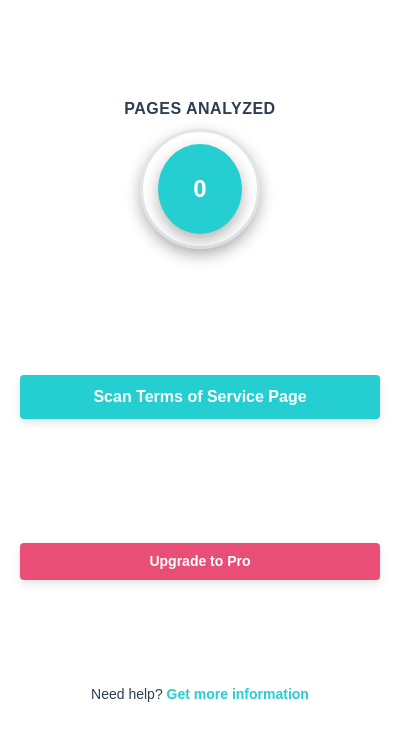
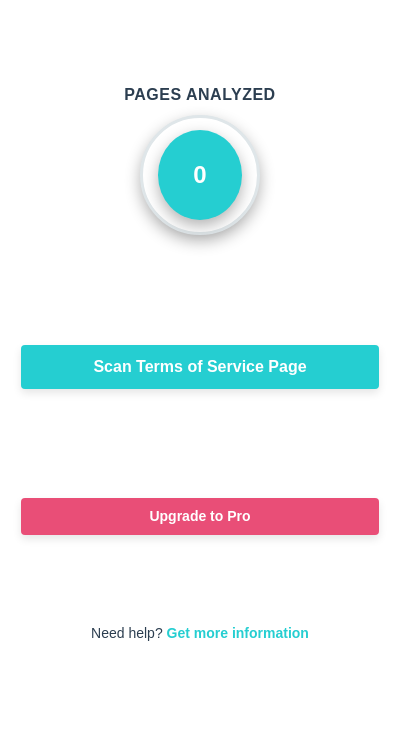
Before and after one commit to Koppang-Dev/ToS-Flagger-Extension, a browser extension: page popup/popup.html in a window 400 px wide. Shown: the part 79-820 px from the top of the page. Drawn offline with Linux system fonts and the light colour scheme.

Commit message:
Safety Commit

```diff
--- a/popup/popup.html
+++ b/popup/popup.html
@@ -18,6 +18,9 @@
             flex-direction: column;
             height: 100vh; /* Full viewport height */
             justify-content: space-between; /* Space between content and footer */
+            border: 1px solid #0000; /* Light Gray Border */
+            border-radius: 10px; /* Rounded corners for the border */
+            box-shadow: 0px 6px 15px rgba(0, 0, 0, 0.05); /* Subtle shadow for depth */
         }
 
         /* Header Styling */
@@ -126,7 +129,7 @@
             color: #2c3e50; /* Deep Blue-Gray */
             text-align: center;
             margin-top: 10px; /* Space above the label */
-            margin-bottom: 40px; /* Increased space below the label */
+            margin-bottom: 100px; /* Increased space below the label */
         }
 
         .need-help a {
```
